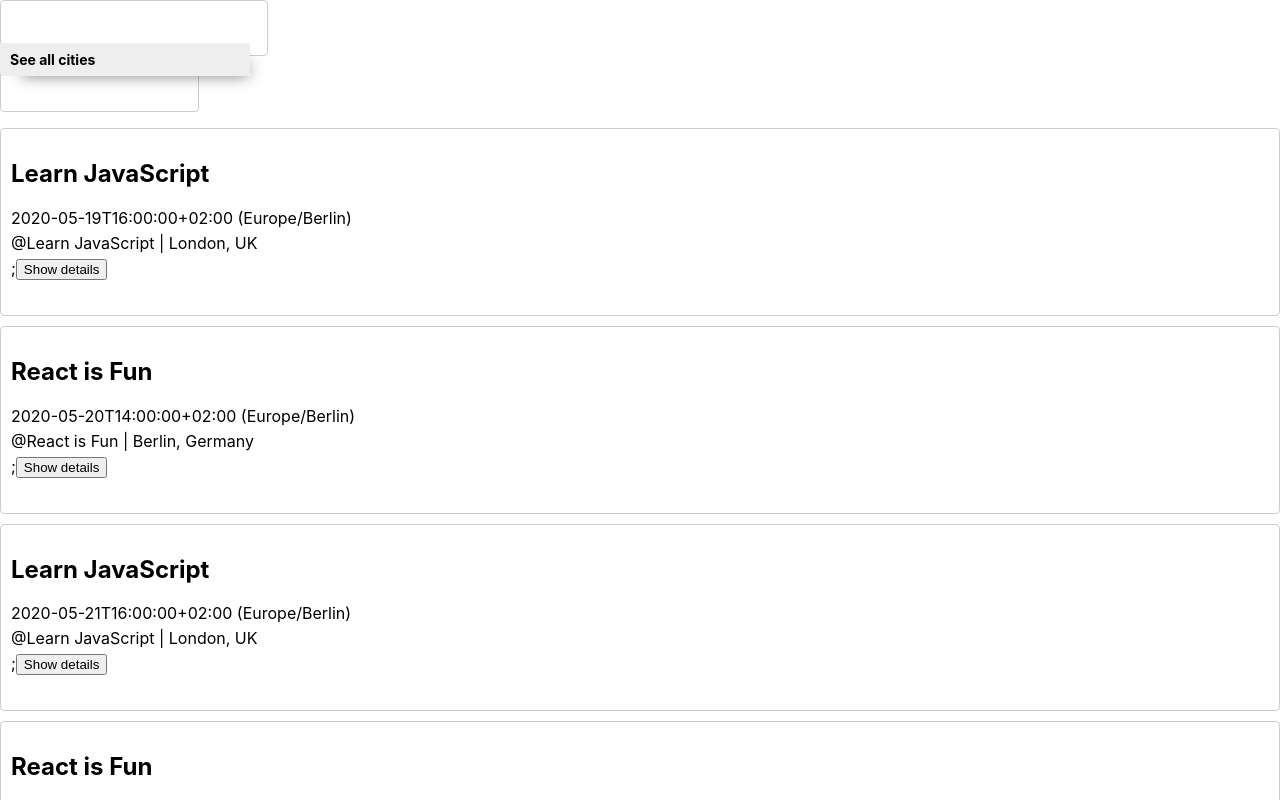
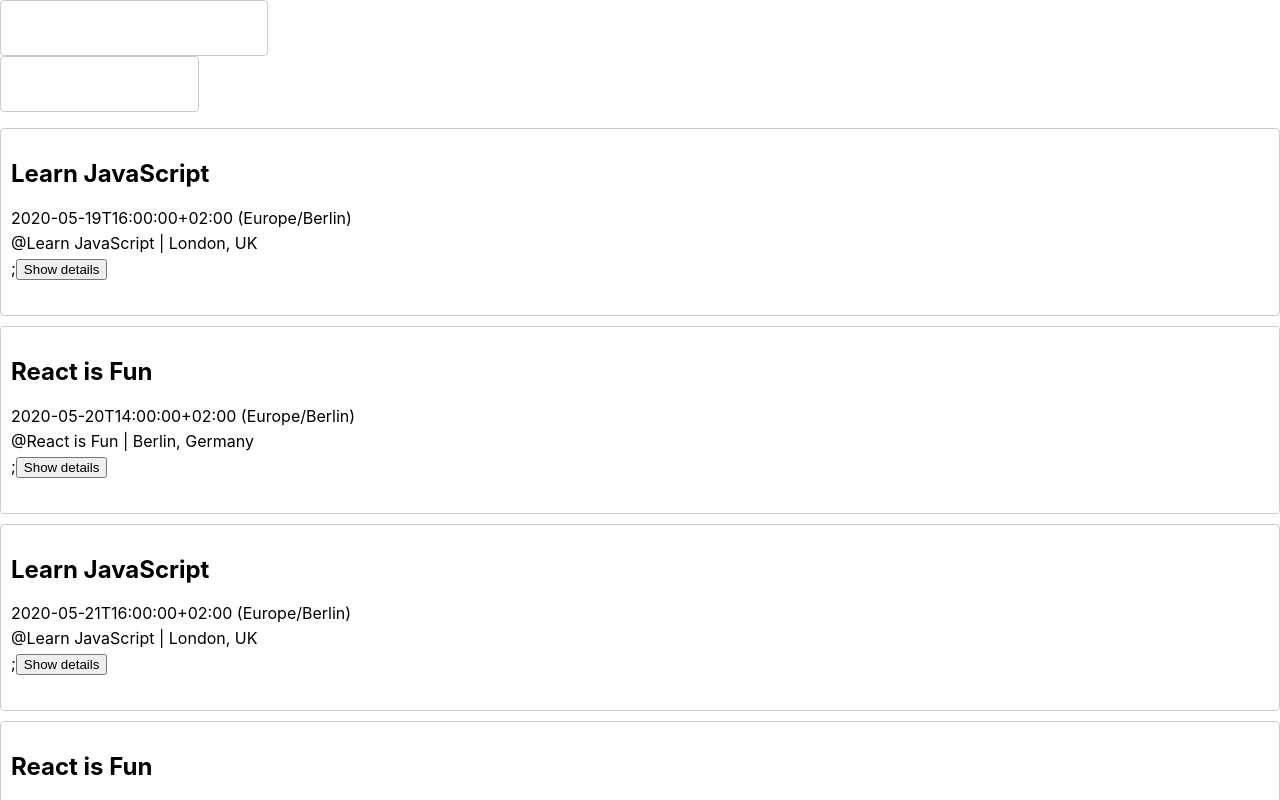
Before and after one commit to NeleSchallenberg/meet-app, a React (Create React App) app: page / in a window 1280 px wide. Shown: the top 800 px of the page. Built offline with nearby package versions, Linux system fonts and the light colour scheme.

Commit message:
Write test selecting suggestion should hide suggestions list

```diff
--- a/src/CitySearch.js
+++ b/src/CitySearch.js
@@ -20,7 +20,8 @@
 
   handleItemClicked = (suggestion) => {
     this.setState({
-      query: suggestion
+      query: suggestion,
+      showSuggestions: false
     });
     this.props.updateEvents(suggestion);
   };
@@ -35,7 +36,7 @@
           onChange={this.handleInputChanged}
           onFocus={() => { this.setState({ showSuggestions: true }) }}
         />
-        <ul className='suggestions'>
+        <ul className='suggestions' style={this.state.showSuggestions ? {}: { display: 'none' }}>
           {this.state.suggestions.map((suggestion) => (
             <li
               key={suggestion}
```
Also changed, not shown: 1 other file (tests, documents, lock files or other folders).
